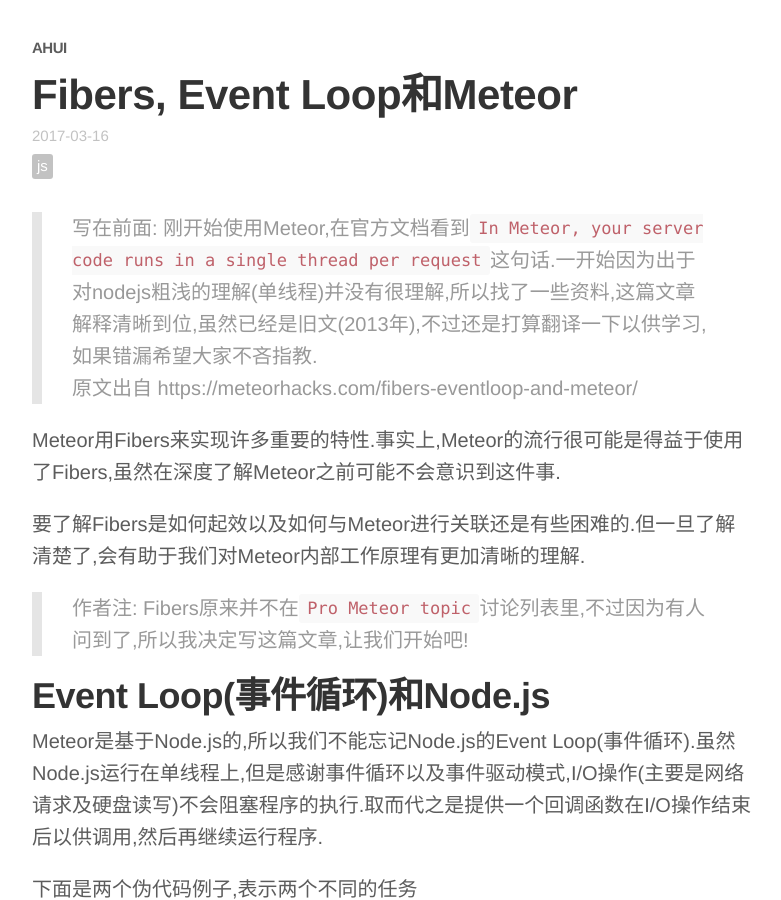
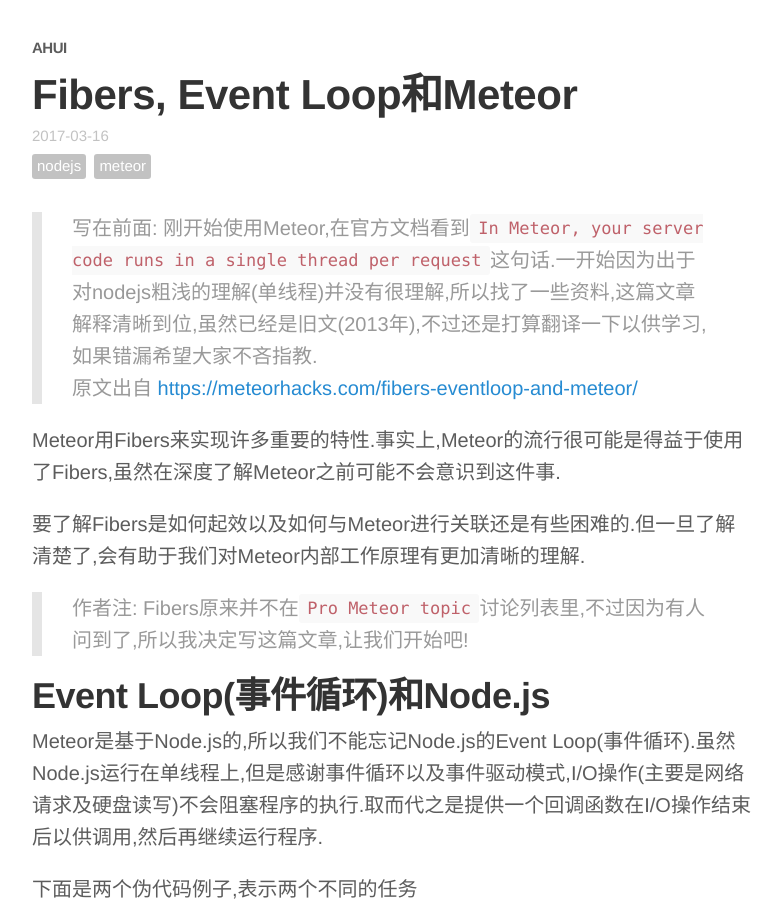
Before and after one commit to funkyLover/blog, a Jekyll site: the page built from posts/_posts/2017-03-16-meteor-fibers-and-event-loop.md, in a window 1280 px wide and 900 px high. Shown: the whole window, without its empty margins (248-1029 px from the left). Built offline with Jekyll 4.4.1, drawn with Linux system fonts in a browser that asks for light colours; comment, search, counter and statistics services are not loaded.

Commit message:
* link&tags

```diff
--- a/posts/_posts/2017-03-16-meteor-fibers-and-event-loop.md
+++ b/posts/_posts/2017-03-16-meteor-fibers-and-event-loop.md
@@ -3,13 +3,13 @@
 title: "Fibers, Event Loop和Meteor"
 description: "译文,关于Meteor以及Fibers,来自https://meteorhacks.com/fibers-eventloop-and-meteor/"
 date: 2017-03-16
-tags: [js]
+tags: [nodejs, meteor]
 comments: true
 share: true
 ---
 
 > 写在前面: 刚开始使用Meteor,在官方文档看到`In Meteor, your server code runs in a single thread per request`这句话.一开始因为出于对nodejs粗浅的理解(单线程)并没有很理解,所以找了一些资料,这篇文章解释清晰到位,虽然已经是旧文(2013年),不过还是打算翻译一下以供学习,如果错漏希望大家不吝指教.
-> 原文出自 https://meteorhacks.com/fibers-eventloop-and-meteor/
+> 原文出自 [https://meteorhacks.com/fibers-eventloop-and-meteor/](https://meteorhacks.com/fibers-eventloop-and-meteor/)
 
 Meteor用Fibers来实现许多重要的特性.事实上,Meteor的流行很可能是得益于使用了Fibers,虽然在深度了解Meteor之前可能不会意识到这件事.
 
```
